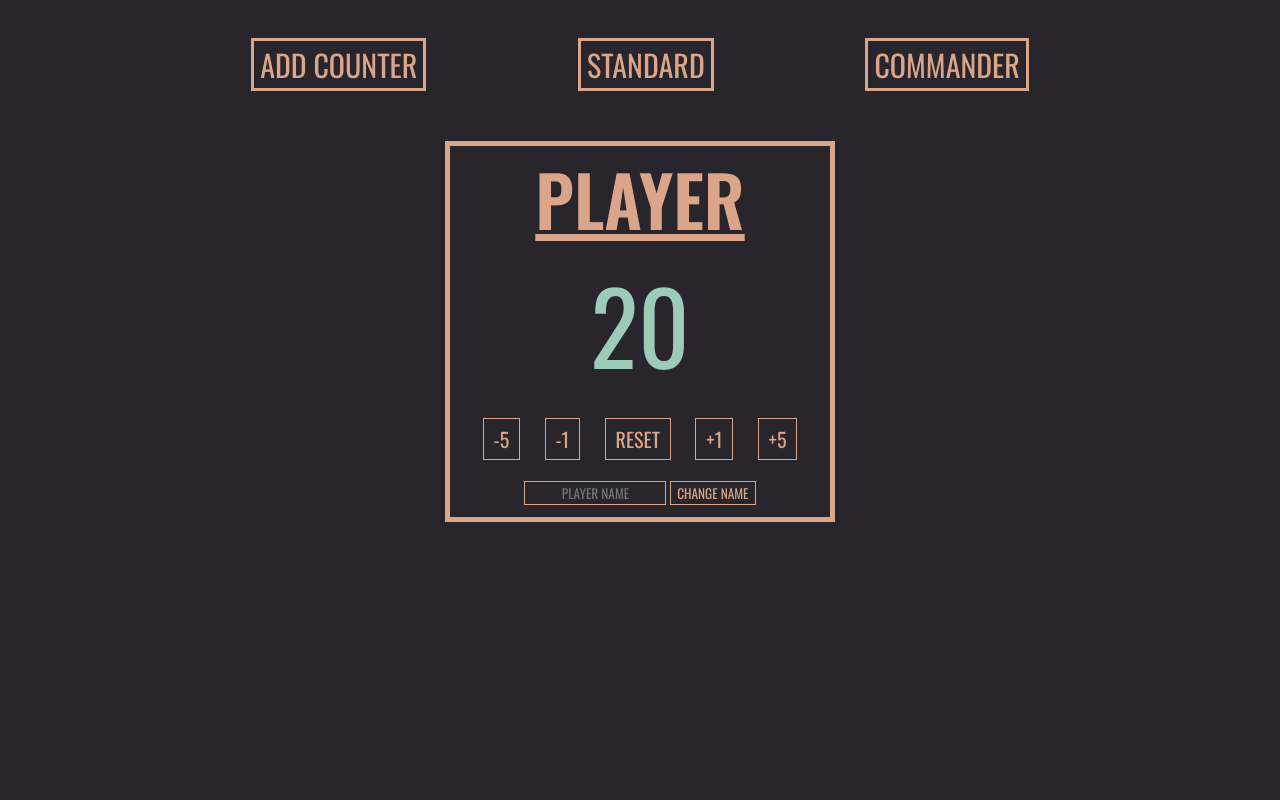
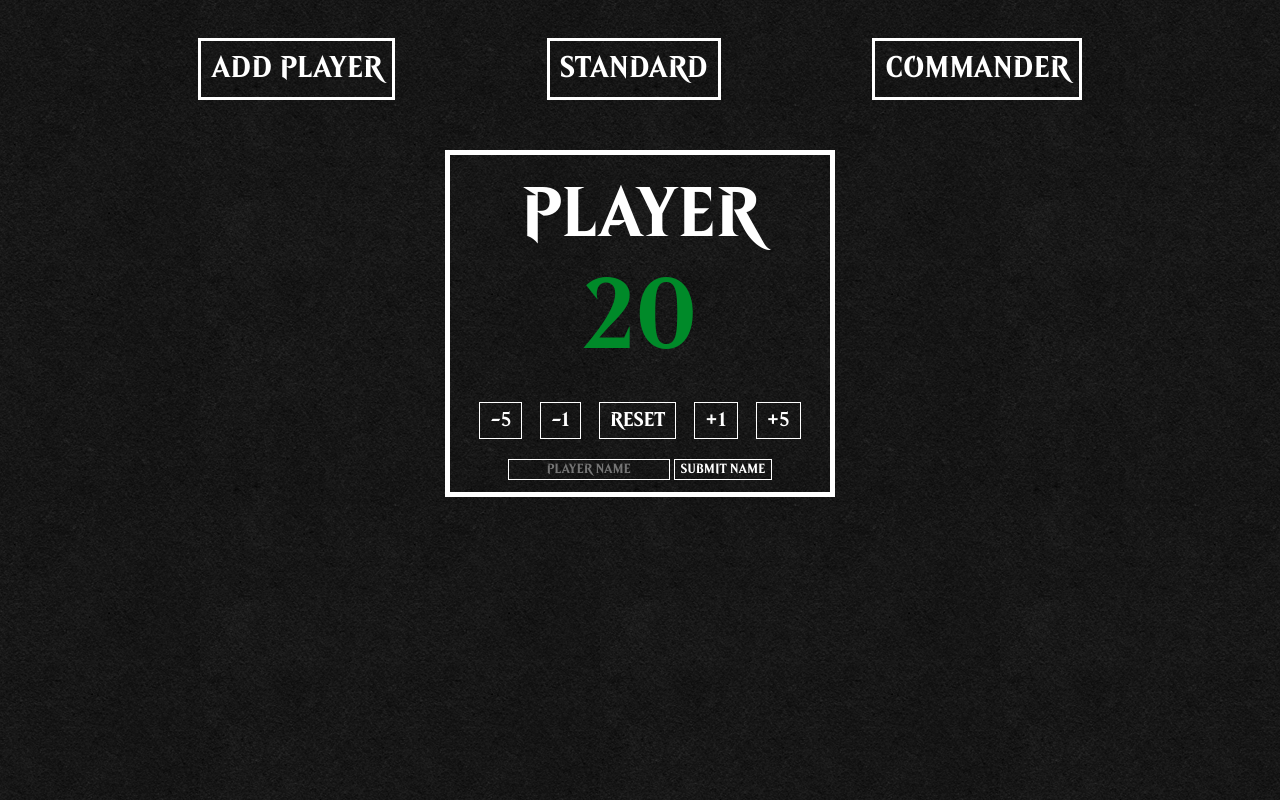
Before and after one commit to michaelpfohl/mtg-life-counter, a plain HTML site: page index.html in a window 1280 px wide. Drawn offline with nearby package versions, Linux system fonts and the light colour scheme.

Commit message:
change font to MTG font and background image to black texture

```diff
--- a/app.js
+++ b/app.js
@@ -24,7 +24,7 @@ const buildCounter = () => {
                         </div>
                         <div class="player--button">
                             <input type="text" class="name--input" id="name-input-${[i]}" placeholder="Player Name">
-                            <button class="name--button" id="player-${[i]}">Change Name</button>
+                            <button class="name--button" id="player-${[i]}">Submit Name</button>
                         </div>
                         <div id="name-input-${[i]}">
                         </div>
@@ -41,11 +41,11 @@ const printToDom = (divId, textToPrint) => {
 const changeColor = () => {
     for (let i = 0; i < counters.length; i++){
         if (counters[i].value === 0) {
-            document.querySelector(`.value--${[i]}`).style.color = '#DAA588';
+            document.querySelector(`.value--${[i]}`).style.color = '#fff';
         } else if (counters[i].value < 0) {
-            document.querySelector(`.value--${[i]}`).style.color = '#F56960';
+            document.querySelector(`.value--${[i]}`).style.color = '#8a0005';
         } else if (counters[i].value > 0) {
-            document.querySelector(`.value--${[i]}`).style.color = '#9DCBBA';
+            document.querySelector(`.value--${[i]}`).style.color = '#008a29';
         }
     }
 }
--- a/index.html
+++ b/index.html
@@ -9,7 +9,7 @@
   </head>
   <body>
     <div class="main-buttons--container">
-        <button class="main--buttons" id="addCounter">Add Counter</button>
+        <button class="main--buttons" id="addCounter">Add Player</button>
         <button class="main--buttons" id="standard">Standard</button>
         <button class="main--buttons" id="commander">Commander</button>
     </div>
--- a/styles.css
+++ b/styles.css
@@ -1,11 +1,16 @@
 * {
-    font-family: 'Oswald', sans-serif;
+    font-family: 'Beleren', sans-serif;
     text-transform: uppercase;
-    color: #DAA588;
+    color: #fff;
+}
+
+@font-face {
+    font-family: 'Beleren';
+    src: url(Beleren2016-Bold.ttf);
 }
 
 body {
-    background: #28262C;
+    background: url(black_paper.png);
 }
 
 .main-buttons--container {
@@ -16,9 +21,10 @@ body {
 
 .main--buttons {
     background: none;
-    border: 3px solid #DAA588;
+    border: 3px solid #fff;
     font-size: 30px;
     margin: 0 6%;
+    padding: 10px;
 }
 
 .format-buttons--container {
@@ -34,7 +40,7 @@ body {
 
 .counter--card {
     text-align: center;
-    border: 5px solid #DAA588;
+    border: 5px solid #fff;
     width: 30%;
     height: 50%;
     margin: 4%;
@@ -42,8 +48,8 @@ body {
 
 .counter--header {
     font-size: 70px;
-    text-decoration: underline;
     margin: 0;
+    padding-top: 20px;
 }
 
 .counter--value {
@@ -59,7 +65,7 @@ body {
 
 .counter--buttons button {
     background: none;
-    border: 1px solid #DAA588;
+    border: 1px solid #fff;
     padding: 5px 10px;
     font-size: 20px;
 }
@@ -73,11 +79,11 @@ body {
 }
 
 .name--input {
-    border: 1px solid #DAA588;
+    border: 1px solid #fff;
     background: none;
     text-align: center;
 }
 
 .name--button {
-    border: 1px solid #DAA588;
+    border: 1px solid #fff;
 }
```
Also changed, not shown: Beleren2016-Bold.ttf (added), black_paper.png (added), 1 other file.
